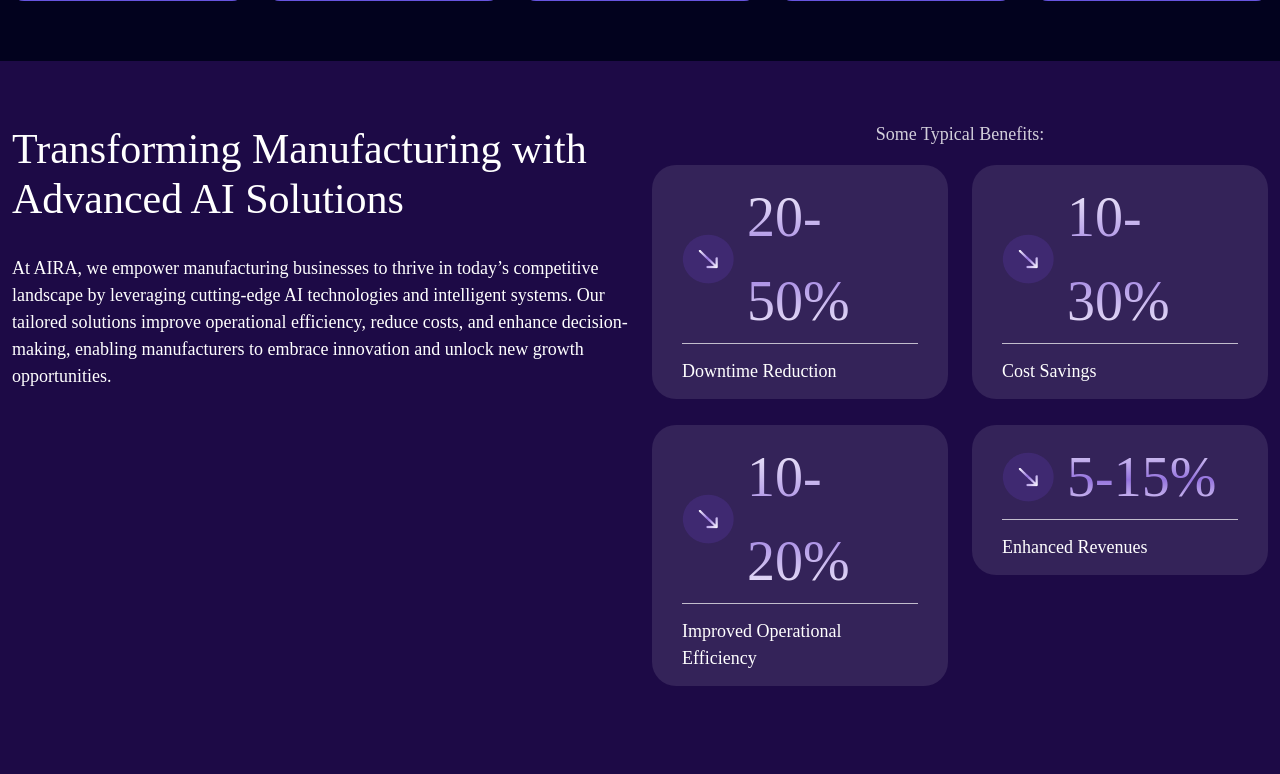
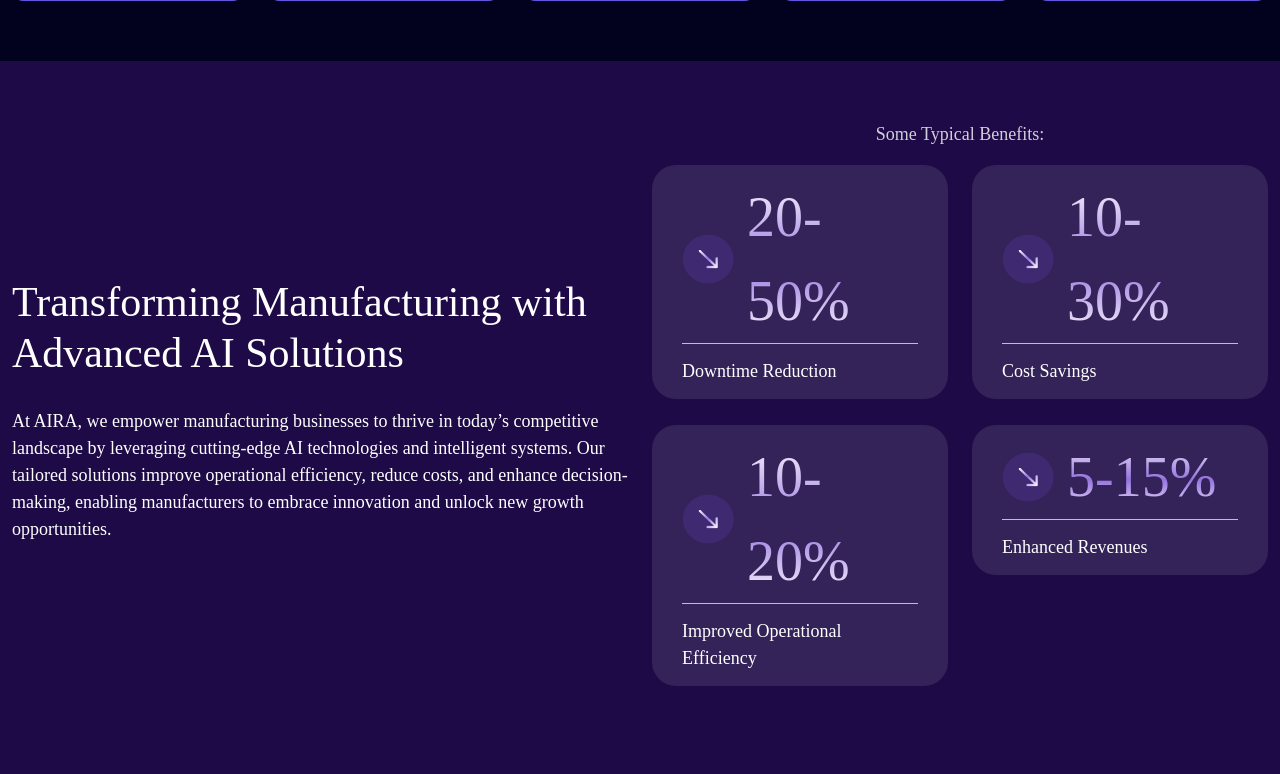
Before and after one commit to Devendrakarma/aira-company-project, a PHP site: page /aira-company-project/manufacturing.php in a window 1280 px wide. Shown: the part 1537-2311 px from the top of the page. Run offline with PHP 8.4, Linux system fonts and the light colour scheme; some libraries are stand-ins or nearby versions; some web fonts are replaced.

Commit message:
update html

```diff
--- a/manufacturing.php
+++ b/manufacturing.php
@@ -129,7 +129,7 @@
 
         <section class="tranformingManufacture">
             <div class="container">
-                <div class="row">
+                <div class="row align-items-center">
                     <div class="col-md-6 tranformingManufacture_left">
                         <h1 class="text-42 font-bd">Transforming Manufacturing with Advanced AI Solutions</h1>
                         <p>
```
